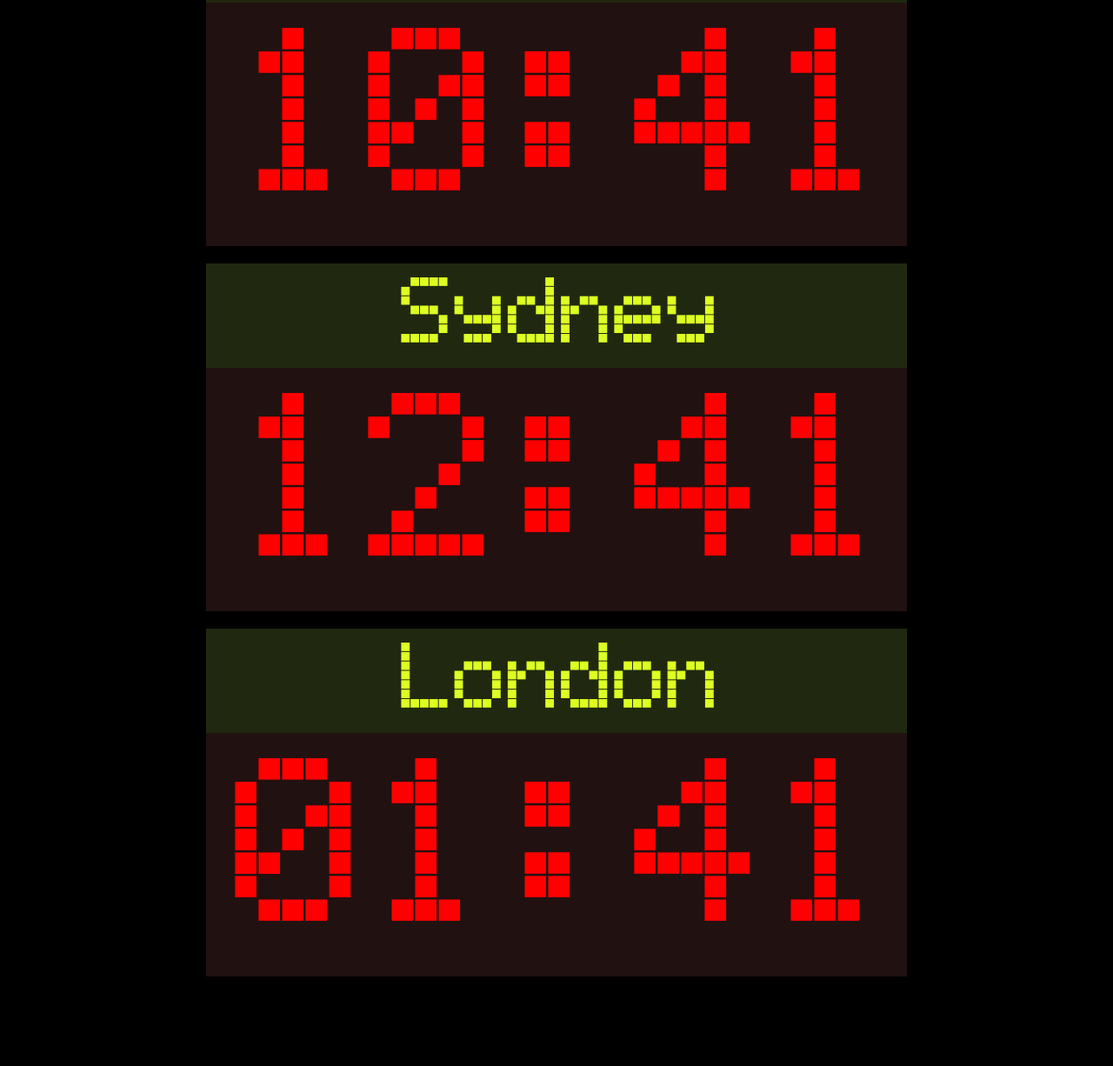
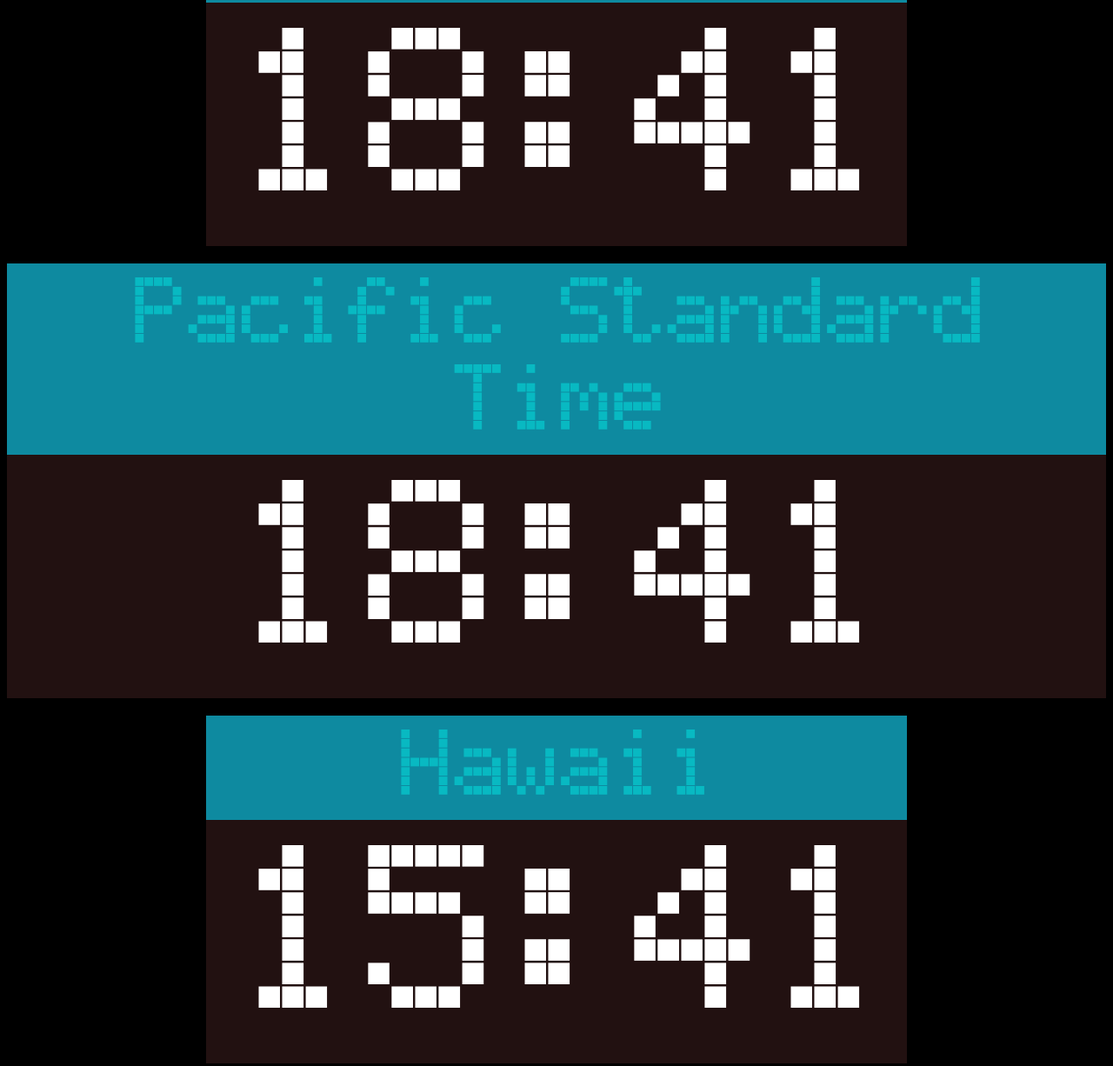
Before and after one commit to lsst-it/control-room-clock-repo, a plain HTML site: page clock/index.html in a window 1280 px wide. Shown: the part 995-2221 px from the top of the page at 87% size. Before the commit the page ends 2146 px from the top, so only its background shows below. Drawn offline with nearby package versions, Linux system fonts and the light colour scheme; files whose address does not match are found by name.

Commit message:
(rpi-clock01.cp) edit timezones and CSS

```diff
--- a/clock/index.html
+++ b/clock/index.html
@@ -25,7 +25,7 @@
       font-family: ds_digib;
       font-size: 250px;
       font-stretch: extra-expanded;
-      color: #f00;
+      color: rgb(255, 255, 255);
       background-color: #211;
       padding: 15px 20px;
     }
@@ -33,8 +33,8 @@
       font-family: ds_digib;
       font-size: 100px;
       font-stretch: extra-expanded;
-      color: #df2;
-      background-color: #202910;
+      color: rgb(8, 185, 194);
+      background-color: #0e8aa0;
       padding: 10px 15px;
     }
   </style>
@@ -43,11 +43,11 @@
     function startClock() {
       // Definir las ciudades y sus zonas horarias
       var cities = [
+        { name: "UTC", timeZone: "Etc/UTC" },
+        { name: "Chile", timeZone: "America/Santiago" },
         { name: "Tucson", timeZone: "America/Phoenix" },
-        { name: "New York", timeZone: "America/New_York" },
-        { name: "Tokyo", timeZone: "Asia/Tokyo" },
-        { name: "Sydney", timeZone: "Australia/Sydney" },
-        { name: "London", timeZone: "Europe/London" }
+        { name: "Pacific Standard Time", timeZone: "America/Los_Angeles" },
+        { name: "Hawaii", timeZone: "Pacific/Honolulu" }
       ];
 
       // Mostrar los relojes
```
